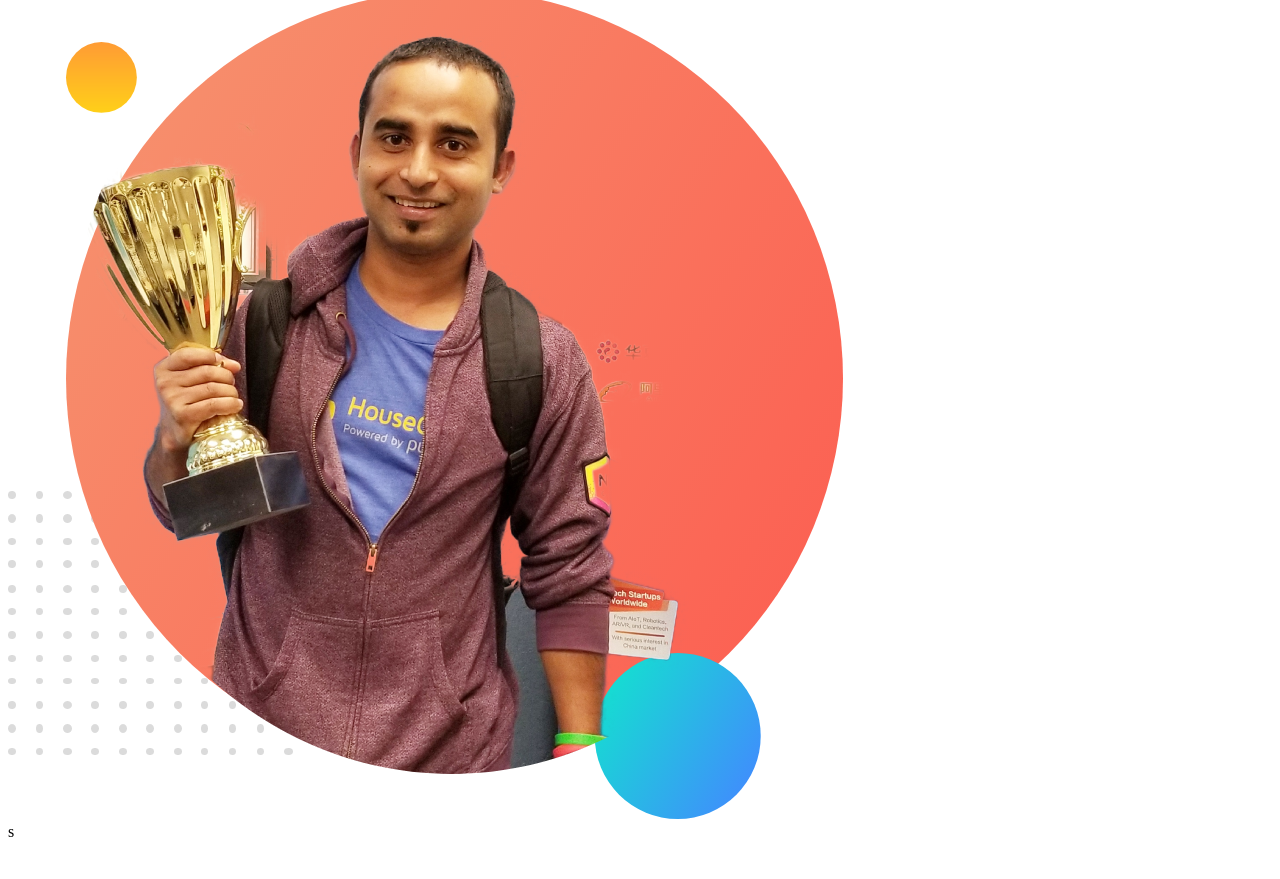
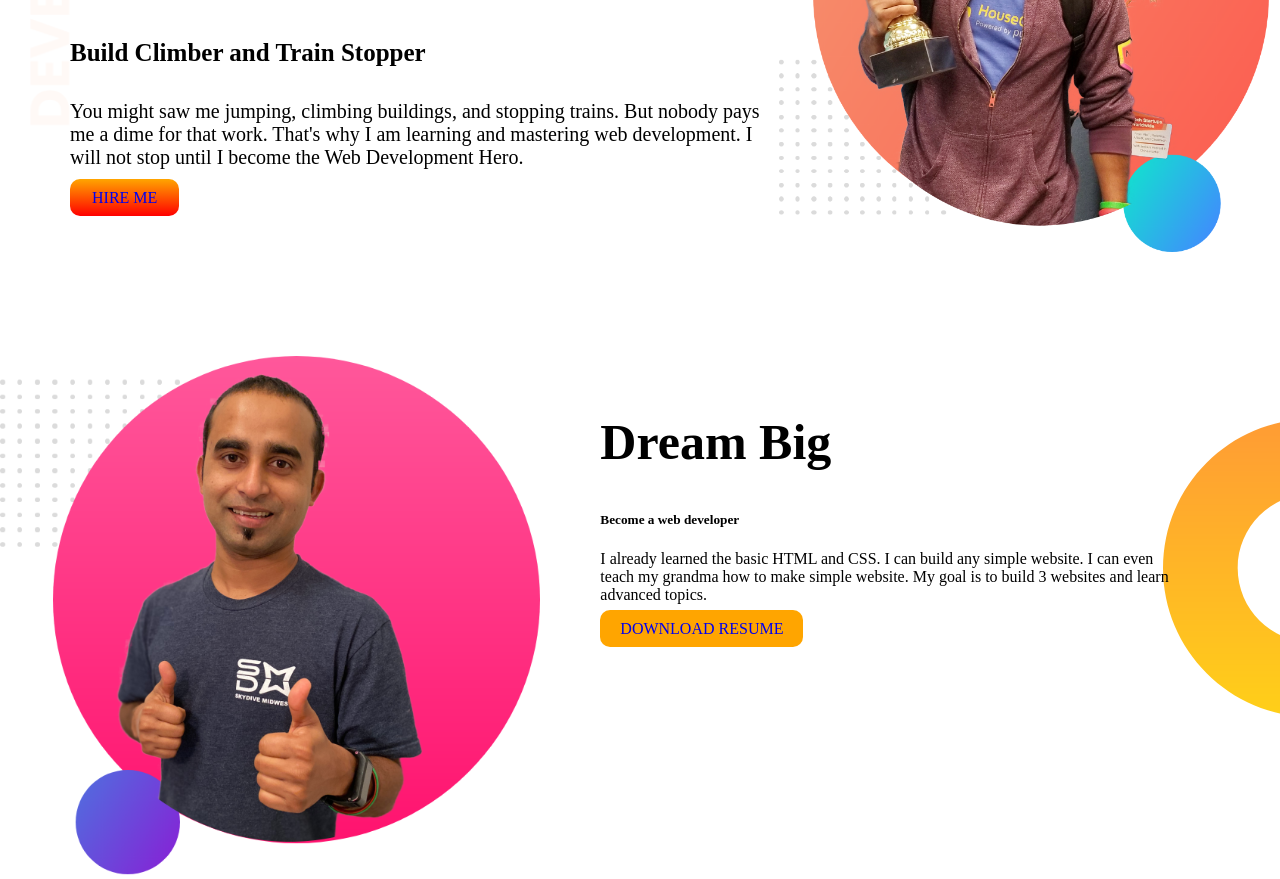
Before and after one commit to Foysal-ornob/developer-portfoilo, a plain HTML site: page index.html in a window 1280 px wide. Shown: the part 234-1113 px from the top of the page. Before the commit the page ends 1083 px from the top, so only its background shows below. Drawn offline with nearby package versions, Linux system fonts and the light colour scheme.

Commit message:
after about area

```diff
--- a/index.html
+++ b/index.html
@@ -39,6 +39,29 @@
         </div>s
     </section>
 
+    <!-- ===============================
+                          about area
+                ================================= -->
+
+    <section class="about-area">
+        <div class="about-flex">
+            <div class="about-images">
+                <img src="images/jhankar2.png" alt="photo">
+            </div>
+            <div class="about-text">
+                <h1>Dream Big</h1>
+                <h5>Become a web developer </h5>
+                <p>I already learned the basic HTML and CSS. I can build any simple website. I can even teach my grandma
+                    how to make simple website. My goal is to build 3 websites and learn advanced topics.</p>
+                <a href="#">DOWNLOAD RESUME</a>
+            </div>
+        </div>
+    </section>
+
+
+
+
+
 </body>
 
 </html>
--- a/style.css
+++ b/style.css
@@ -0,0 +1,77 @@
+body{
+    margin: 0;
+}
+
+.header-area{
+
+    display: flex;
+    background-image: url(images/top-banner.png);
+    background-repeat: no-repeat;
+
+}
+.header-titel{
+    padding-left: 70px;
+}
+.span{
+    color: orange;
+}
+
+.header-titel h1{
+    font-family: 'Oswald', sans-serif;
+    font-size: 50px;
+}
+.header-titel h4{
+    font-size: 25px;
+}
+.header-titel p{
+    font-size: 20px;
+}
+.header-titel a{
+    text-decoration: none;
+    background-image: linear-gradient(orange ,red);
+    padding: 10px 22px;
+    border-radius: 10px;
+}
+
+.header-img {
+    width: 100%;
+}
+.header-img img{
+    width: 99%;
+}
+
+                    /* ===================
+                    About area
+                    ==================== */
+.about-area{
+    padding-top: 100px;
+    background-image: url(images/dream-bg.png);
+    background-repeat: no-repeat;
+    background-position: right;
+}
+
+.about-flex{
+    display: flex;
+}
+
+.about-images{
+    width: 100%;
+}
+.about-images img{
+    width: 90%;
+}
+
+.about-text{
+    padding-right: 100px;
+    padding-top: 15px;
+}
+.about-text h1{
+    font-size: 50px;
+}
+
+.about-text a{
+    text-decoration: none;
+    background-color: orange;
+    padding: 10px 20px;
+    border-radius: 10px;
+}
```
